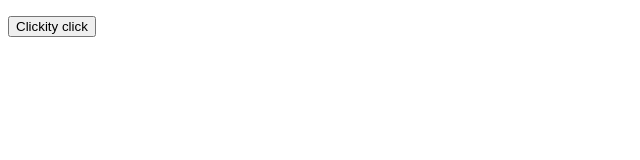
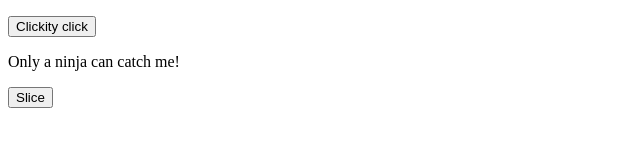
Before and after one commit to FelixOQ/JavaScript-Projects, a plain HTML site: page Basic JavaScript Projects/Project8_string_methods/index.html in a window 1280 px wide. Shown: the whole page, without its empty margins (0-640 px from the left). Drawn offline with Linux system fonts and the light colour scheme.

Commit message:
Added function with slice() method.

```diff
--- a/Basic JavaScript Projects/Project8_string_methods/JS/main.js
+++ b/Basic JavaScript Projects/Project8_string_methods/JS/main.js
@@ -7,3 +7,9 @@ function combine() {
     let allParts = part1.concat(part2, part3, part4, part5);
     document.getElementById("words").innerHTML = allParts;
 }
+
+function sliced() {
+    let full = document.getElementById("slicer");
+    let ninja = document.getElementById("sliced");
+    ninja.innerHTML = full.innerHTML.slice(7, 12);
+}
--- a/Basic JavaScript Projects/Project8_string_methods/index.html
+++ b/Basic JavaScript Projects/Project8_string_methods/index.html
@@ -7,6 +7,11 @@
     <body>
         <p id="words"></p>
         <button onclick="combine()">Clickity click</button>
+        <br>
+        <p id="slicer">Only a ninja can catch me!</p>
+        <p id="sliced"></p>
+        <button onclick="sliced()">Slice</button>
+
         <script src="./JS/main.js"></script>
     </body>
 </html>
```
